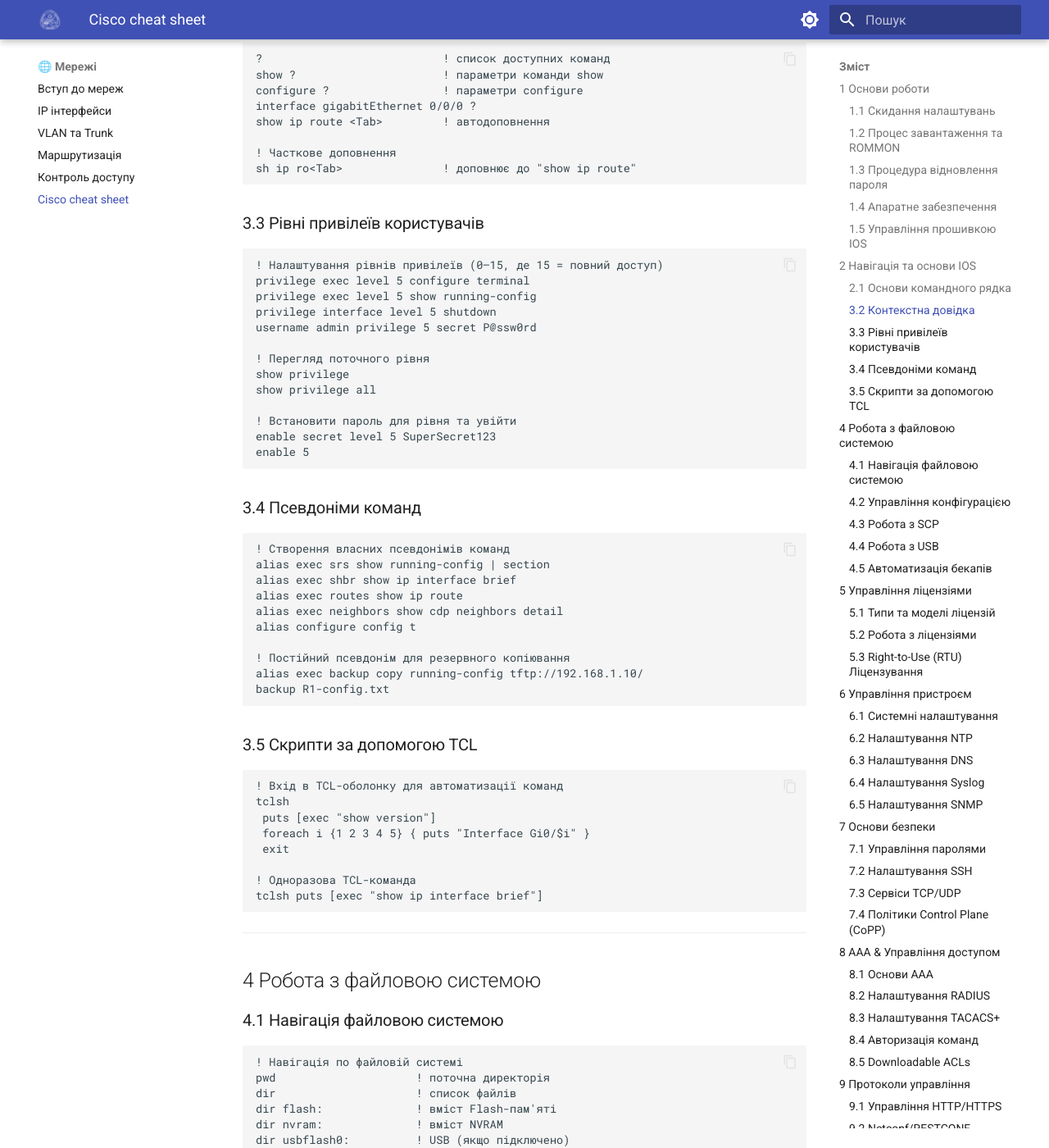
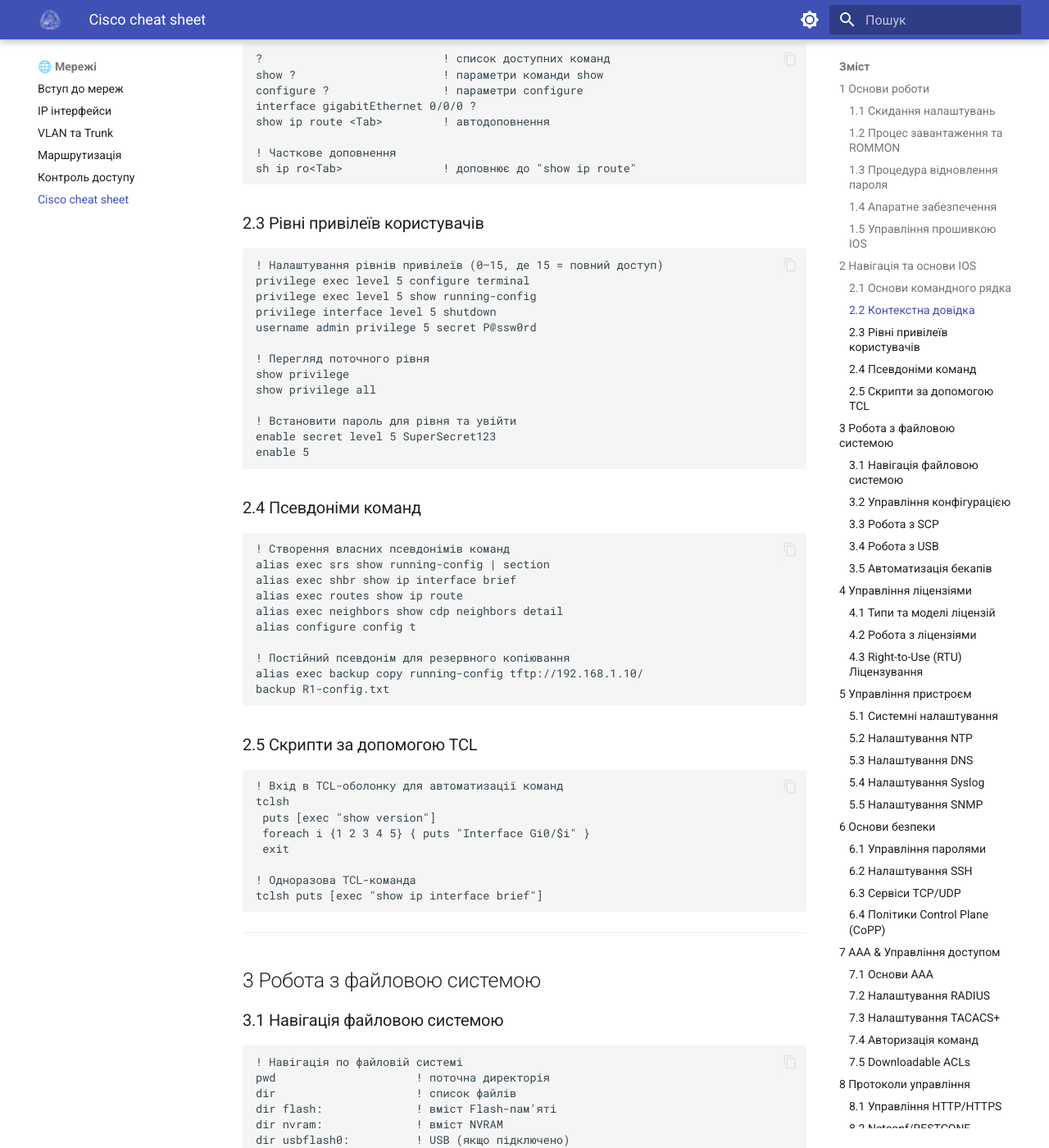
Before and after one commit to left769/21-docs, an MkDocs documentation site: the page built from docs/network-configs/cisco-cheat-sheet.md, in a window 1280 px wide and 1400 px high, scrolled down 3347 px. Shown: the whole window at 82% size. Built offline with MkDocs 1.6.1 and Material for MkDocs 9.7.7, drawn with Linux system fonts in a browser that asks for light colours; some of the changed text lies outside the part shown.

Commit message:
changed numeration in cisco-cheat-sheet

````diff
--- a/docs/network-configs/cisco-cheat-sheet.md
+++ b/docs/network-configs/cisco-cheat-sheet.md
@@ -142,7 +142,7 @@
 show running-config | count ospf        ! кількість входжень
 ```
 
-### 3.2 Контекстна довідка
+### 2.2 Контекстна довідка
 
 ```
 ?                           ! список доступних команд
@@ -155,7 +155,7 @@
 sh ip ro<Tab>               ! доповнює до "show ip route"
 ```
 
-### 3.3 Рівні привілеїв користувачів
+### 2.3 Рівні привілеїв користувачів
 
 ```
 ! Налаштування рівнів привілеїв (0–15, де 15 = повний доступ)
@@ -173,7 +173,7 @@
 enable 5
 ```
 
-### 3.4 Псевдоніми команд
+### 2.4 Псевдоніми команд
 
 ```
 ! Створення власних псевдонімів команд
@@ -188,7 +188,7 @@
 backup R1-config.txt
 ```
 
-### 3.5 Скрипти за допомогою TCL
+### 2.5 Скрипти за допомогою TCL
 
 ```
 ! Вхід в TCL-оболонку для автоматизації команд
@@ -203,9 +203,9 @@
 
 ---
 
-## 4 Робота з файловою системою
-
-### 4.1 Навігація файловою системою
+## 3 Робота з файловою системою
+
+### 3.1 Навігація файловою системою
 
 ```
 ! Навігація по файловій системі
@@ -228,7 +228,7 @@
 rmdir flash:backups                             ! видалити директорію
 ```
 
-### 4.2 Управління конфігурацією
+### 3.2 Управління конфігурацією
 
 ```
 ! Архівування конфігурацій
@@ -253,7 +253,7 @@
 rollback checkpoint checkpoint_name
 ```
 
-### 4.3 Робота з SCP
+### 3.3 Робота з SCP
 
 ```
 ! Налаштувати SCP-сервер на пристрої
@@ -269,7 +269,7 @@
 # scp R1-config admin@10.0.0.1:flash:
 ```
 
-### 4.4 Робота з USB
+### 3.4 Робота з USB
 
 ```
 ! Перевірити стан USB
@@ -284,7 +284,7 @@
 boot system usbflash0:c2900-universalk9-mz.SPA.157-3.M.bin
 ```
 
-### 4.5 Автоматизація бекапів
+### 3.5 Автоматизація бекапів
 
 ```
 ! EEM-скрипт для автоматичного резервного копіювання щодня о 02:00
@@ -354,9 +354,9 @@
 
 ---
 
-## 6 Управління пристроєм
-
-### 6.1 Системні налаштування
+## 5 Управління пристроєм
+
+### 5.1 Системні налаштування
 
 ```
 ! Базове налаштування пристрою
@@ -392,7 +392,7 @@
 ^
 ```
 
-### 6.2 Налаштування NTP
+### 5.2 Налаштування NTP
 
 ```
 ! Сервери NTP для синхронізації часу
@@ -425,7 +425,7 @@
 show clock detail
 ```
 
-### 6.3 Налаштування DNS
+### 5.3 Налаштування DNS
 
 ```
 ! DNS-сервери
@@ -453,7 +453,7 @@
 ping router1.company.com
 ```
 
-### 6.4 Налаштування Syslog
+### 5.4 Налаштування Syslog
 
 ```
 ! Налаштування Syslog-сервера
@@ -484,7 +484,7 @@
 show logging filter
 ```
 
-### 6.5 Налаштування SNMP
+### 5.5 Налаштування SNMP
 
 ```
 ! SNMPv2c (простий, без шифрування)
@@ -654,9 +654,9 @@
 
 ---
 
-## 8 AAA & Управління доступом
-
-### 8.1 Основи AAA
+## 7 AAA & Управління доступом
+
+### 7.1 Основи AAA
 
 ```
 ! Увімкнути AAA (Authentication, Authorization, Accounting)
@@ -676,7 +676,7 @@
 enable secret level 5 OperatorPass
 ```
 
-### 8.2 Налаштування RADIUS
+### 7.2 Налаштування RADIUS
 
 ```
 ! Налаштування RADIUS-серверів
@@ -706,7 +706,7 @@
 aaa accounting network default start-stop group ISE-GROUP
 ```
 
-### 8.3 Налаштування TACACS+
+### 7.3 Налаштування TACACS+
 
 ```
 ! Налаштування TACACS+-серверів
@@ -732,7 +732,7 @@
 aaa accounting exec default start-stop group TACACS-GROUP
 ```
 
-### 8.4 Авторизація команд
+### 7.4 Авторизація команд
 
 ```
 ! Рівні авторизації команд
@@ -760,7 +760,7 @@
  exit
 ```
 
-### 8.5 Downloadable ACLs
+### 7.5 Downloadable ACLs
 
 ```
 ! ACL, що завантажується з RADIUS після автентифікації
@@ -776,9 +776,9 @@
 
 ---
 
-## 9 Протоколи управління
-
-### 9.1 Управління HTTP/HTTPS
+## 8 Протоколи управління
+
+### 8.1 Управління HTTP/HTTPS
 
 ```
 ! Налаштування HTTP/HTTPS для веб-інтерфейсу
@@ -800,7 +800,7 @@
 show ip http secure-server status
 ```
 
-### 9.2 Netconf/RESTCONF
+### 8.2 Netconf/RESTCONF
 
 ```
 ! NETCONF — програмне управління пристроєм (через SSH, порт 830)
@@ -820,7 +820,7 @@
 show restconf
 ```
 
-### 9.3 gRPC/Telemetry
+### 8.3 gRPC/Telemetry
 
 ```
 ! gRPC — протокол для streaming-телеметрії
@@ -841,7 +841,7 @@
  receiver ip address 192.168.100.30 5432 protocol grpc-tcp
 ```
 
-### 9.4 NETCONF/YANG моделі
+### 8.4 NETCONF/YANG моделі
 
 ```
 ! Перевірка YANG-моделей
````
Also changed, not shown: other parts of docs/network-configs/cisco-cheat-sheet.md (+47 -47 lines).
